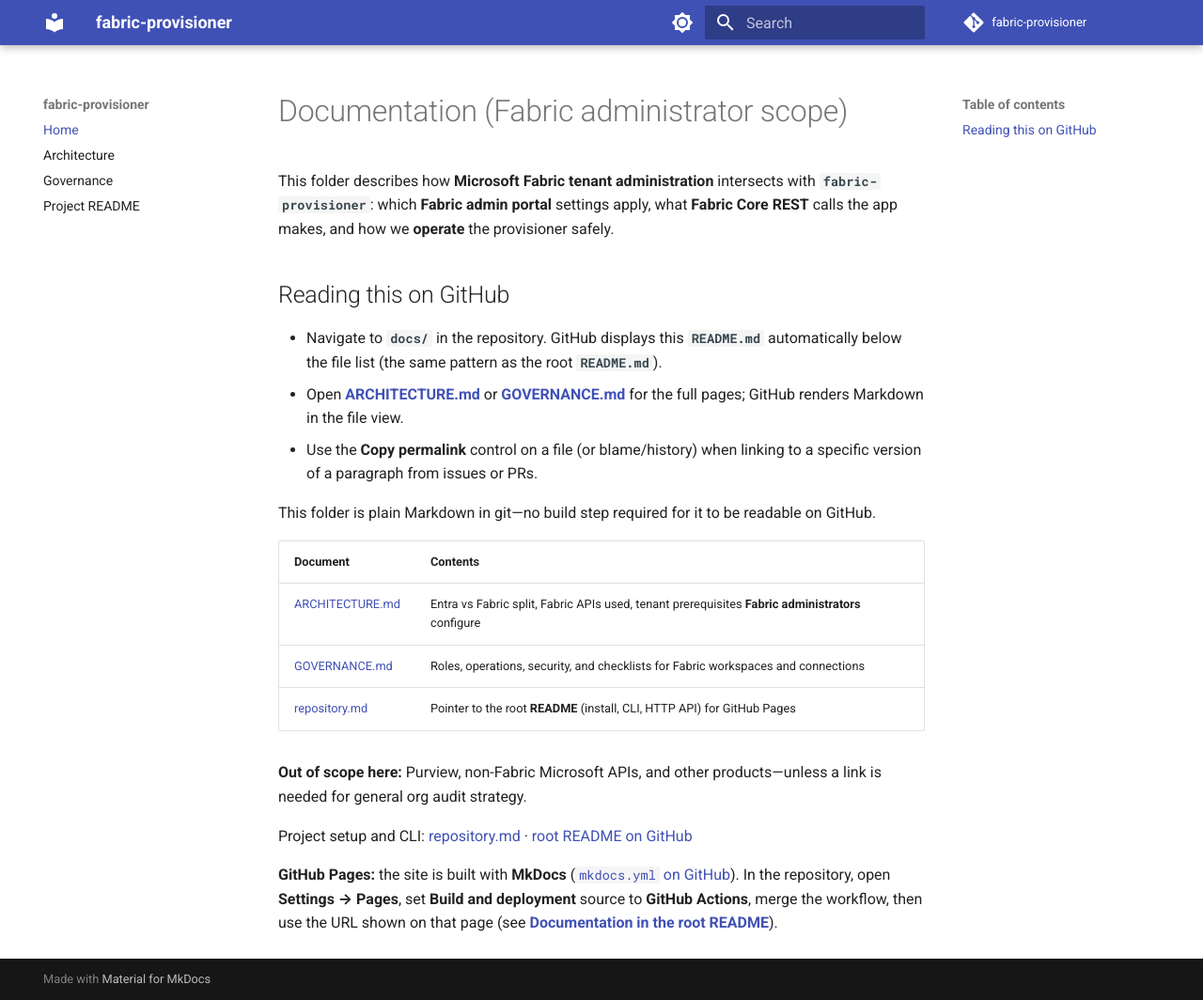
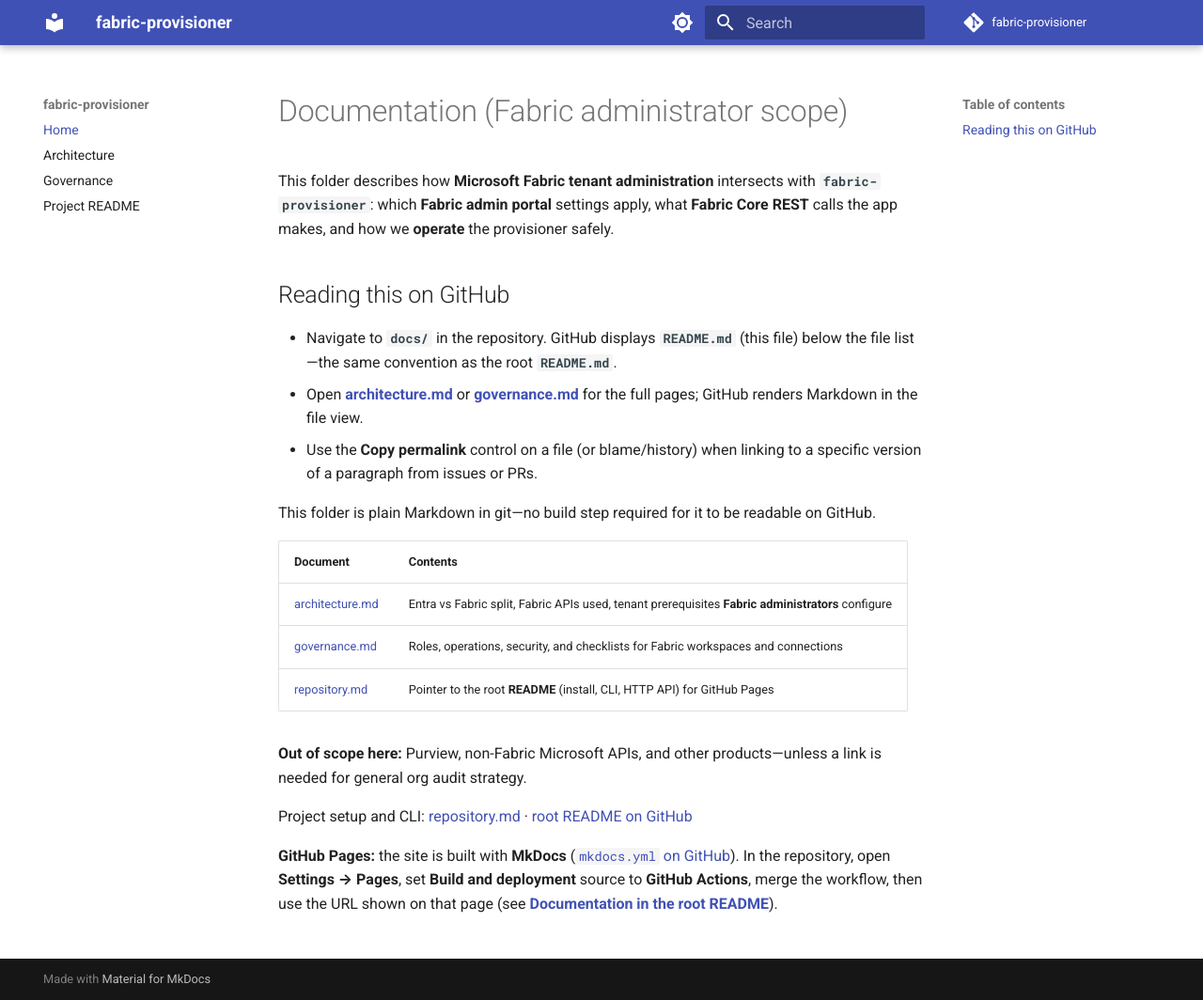
Before and after one commit to calvinchengx/fabric, an MkDocs documentation site: the page built from docs/README.md, in a window 1280 px wide and 1064 px high. Shown: the whole window at 94% size. Built offline with MkDocs 1.6.1 and Material for MkDocs 9.7.7, drawn with Linux system fonts in a browser that asks for light colours; comment, search, counter and statistics services are not loaded.

```diff
--- a/docs/README.md
+++ b/docs/README.md
@@ -4,16 +4,16 @@ This folder describes how **Microsoft Fabric tenant administration** intersects
 
 ## Reading this on GitHub
 
-- Navigate to **`docs/`** in the repository. GitHub displays this **`README.md`** automatically below the file list (the same pattern as the root **`README.md`**).
-- Open **[ARCHITECTURE.md](ARCHITECTURE.md)** or **[GOVERNANCE.md](GOVERNANCE.md)** for the full pages; GitHub renders Markdown in the file view.
+- Navigate to **`docs/`** in the repository. GitHub displays **`README.md`** (this file) below the file list—the same convention as the root **`README.md`**.
+- Open **[architecture.md](architecture.md)** or **[governance.md](governance.md)** for the full pages; GitHub renders Markdown in the file view.
 - Use the **Copy permalink** control on a file (or blame/history) when linking to a specific version of a paragraph from issues or PRs.
 
 This folder is plain Markdown in git—no build step required for it to be readable on GitHub.
 
 | Document | Contents |
 |----------|----------|
-| [ARCHITECTURE.md](ARCHITECTURE.md) | Entra vs Fabric split, Fabric APIs used, tenant prerequisites **Fabric administrators** configure |
-| [GOVERNANCE.md](GOVERNANCE.md) | Roles, operations, security, and checklists for Fabric workspaces and connections |
+| [architecture.md](architecture.md) | Entra vs Fabric split, Fabric APIs used, tenant prerequisites **Fabric administrators** configure |
+| [governance.md](governance.md) | Roles, operations, security, and checklists for Fabric workspaces and connections |
 | [repository.md](repository.md) | Pointer to the root **README** (install, CLI, HTTP API) for GitHub Pages |
 
 **Out of scope here:** Purview, non-Fabric Microsoft APIs, and other products—unless a link is needed for general org audit strategy.
--- a/mkdocs.yml
+++ b/mkdocs.yml
@@ -51,6 +51,6 @@ markdown_extensions:
 
 nav:
   - Home: README.md
-  - Architecture: ARCHITECTURE.md
-  - Governance: GOVERNANCE.md
+  - Architecture: architecture.md
+  - Governance: governance.md
   - Project README: repository.md
```
Also changed, not shown: CONTRIBUTING.md (+15 -1 lines), README.md (+3 -3 lines), docs/ARCHITECTURE.md (+3 -3 lines), docs/GOVERNANCE.md (+3 -3 lines), 2 other files.
